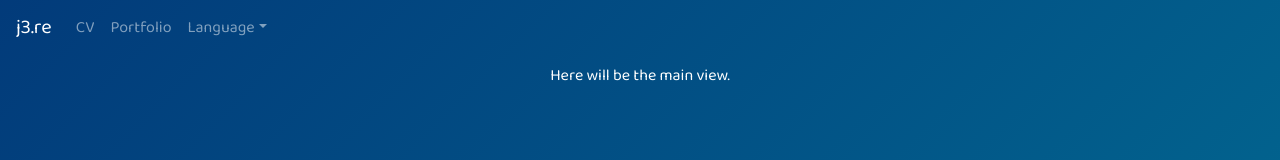
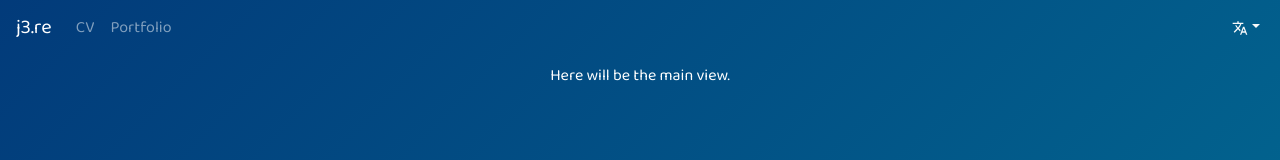
Before and after one commit to jalho/j3.re_frontend, a React (Create React App) app in the folder client/: page / in a window 1280 px wide. Shown: the top 160 px of the page. Built offline with nearby package versions, Linux system fonts and the light colour scheme.

Commit message:
Recreate language selector

```diff
--- a/client/package.json
+++ b/client/package.json
@@ -18,6 +18,7 @@
     "react-bootstrap": "^1.2.2",
     "react-dom": "^16.13.1",
     "react-i18next": "^11.7.0",
+    "react-icons": "^3.10.0",
     "react-redux": "^7.2.0",
     "react-router-dom": "^5.2.0",
     "react-scripts": "3.4.1",
--- a/client/src/components/NavigationBar.tsx
+++ b/client/src/components/NavigationBar.tsx
@@ -2,10 +2,15 @@ import React from "react";
 import { Link } from "react-router-dom";
 import { useTranslation } from "react-i18next";
 
+// language selection icon
+import { MdTranslate } from "react-icons/md";
+
 // React Bootstrap components
 import Navbar from "react-bootstrap/Navbar";
 import Nav from "react-bootstrap/Nav";
-import NavDropdown from "react-bootstrap/NavDropdown";
+import Dropdown from "react-bootstrap/Dropdown";
+import Button from "react-bootstrap/Button";
+
 
 const NavigationBar: React.FC = () => {
   const { t, i18n } = useTranslation();
@@ -15,29 +20,33 @@ const NavigationBar: React.FC = () => {
     i18n.changeLanguage(lng);
   };
 
-  // TODO: Change "Language" dropdown title to some international icon
   return (
+    <div id="navbarContainer">
       <Navbar variant="dark" sticky="bottom">
-
         <Navbar.Brand as={Link} to="/">j3.re</Navbar.Brand>
 
         <Nav>
-
           <Nav.Link as={Link} to="/cv">{t("CV")}</Nav.Link>
           <Nav.Link as={Link} to="/portfolio">{t("Portfolio")}</Nav.Link>
+        </Nav>
+      </Navbar>
 
-        <NavDropdown title={t("Language")} id="basic-nav-dropdown">
-          <NavDropdown.Item onClick={(): void => changeLanguage("en")} disabled={i18n.language === "en"}>
+      <Dropdown id="languageSelector">
+        <Dropdown.Toggle as={Button} variant="outline-light">
+          <MdTranslate />
+        </Dropdown.Toggle>
+
+        <Dropdown.Menu>
+          <Dropdown.Item onClick={(): void => changeLanguage("en")} disabled={i18n.language === "en"}>
             {`${t("English")}${i18n.language === "en" ? ` (${t("current")})` : ""}`}
-          </NavDropdown.Item>
-          <NavDropdown.Item onClick={(): void => changeLanguage("fi")} disabled={i18n.language === "fi"}>
+          </Dropdown.Item>
+          <Dropdown.Item onClick={(): void => changeLanguage("fi")} disabled={i18n.language === "fi"}>
             {`${t("Finnish")}${i18n.language === "fi" ? ` (${t("current")})` : ""}`}
-          </NavDropdown.Item>
-        </NavDropdown>
+          </Dropdown.Item>
+        </Dropdown.Menu>
+      </Dropdown>
 
-       </Nav>
-
-     </Navbar>
+    </div>
    );
 };
 
--- a/client/src/components/_components.scss
+++ b/client/src/components/_components.scss
@@ -13,10 +13,29 @@
   // border-radius: 0.5em;
 
   // SVG text element
-  text {
-    @include m.disableTextSelection();
-    fill: c.$primaryTextColor;
+  svg {
+    text {
+      @include m.disableTextSelection();
+      fill: c.$primaryTextColor;
 
-    font-family: c.$fontHeader;
+      font-family: c.$fontHeader;
+    }
   }
 }
+
+#navbarContainer {
+  display: flex;
+  flex-direction: row;
+  align-items: center;
+}
+
+#languageSelector {
+  /* "free space is distributed to auto margins in that dimension", i. e. to the left
+  of the button, making the button go to the right end */
+  margin: 0 0.5rem 0 auto; // top right bottom left
+
+  .dropdown-toggle {
+    border: none;
+    background: none;
+  }
+}
```
Also changed, not shown: 1 other file (tests, documents, lock files or other folders). Lines whose indentation alone changed are shown as unchanged.
